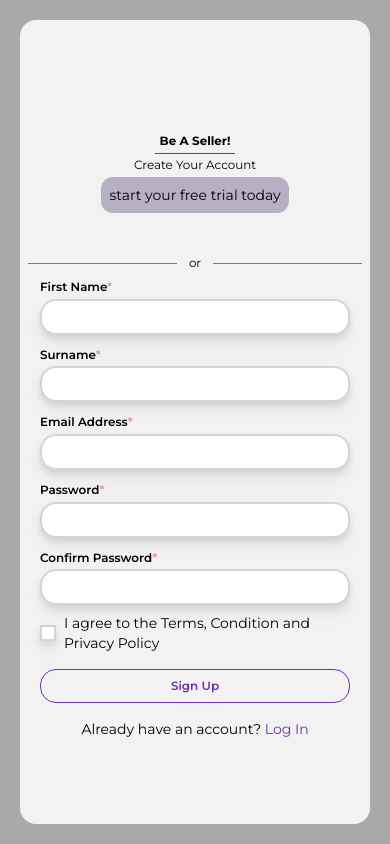
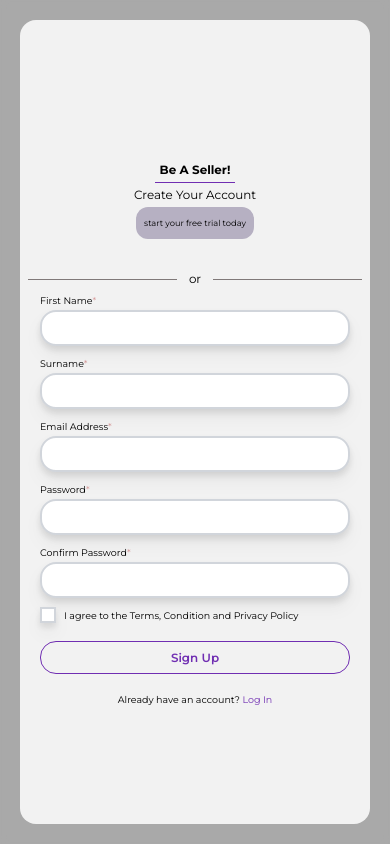
Before and after one commit to O-GDev/InfinityProductMarket, a React (Vite) app: page /signup in a window 390 px wide. Built offline with nearby package versions, Linux system fonts and the light colour scheme; some icons are missing.

Commit message:
responsiveness

```diff
--- a/src/screens/choosesociety.jsx
+++ b/src/screens/choosesociety.jsx
@@ -45,7 +45,8 @@ export default function Choosesociety() {
         </motion.div>
       </motion.div>
 
-      <div className='md:columns-2 md:mx-16 mx-5 my-12'>
+      <div className='md:columns-2 gap-12 md:flex md:mx-16 mx-5 my-12'>
+       <div>
        <h3 className='flex justify-center self-center font-bold py-1 pb-5'>INFINITY PRODUCT PLACE</h3>
 
 <div className='md:columns-2 md:flex rounded-xl h-full' style={{ backgroundColor: '#D3D3D3' }}>
@@ -87,6 +88,8 @@ export default function Choosesociety() {
     </Link>
   </div> */}
 </div>
+       </div>
+       <div>
        <h3 className='flex justify-center text-center font-bold py-1 md:pt-0 pt-10 pb-5'>INFINITY SERVICE PLACE</h3>
         <div className='md:columns-2 md:flex rounded-xl h-full' style={{ backgroundColor: '#D3D3D3' }}>
           <motion.div
@@ -125,7 +128,8 @@ export default function Choosesociety() {
 
         </div>
        </div>
-      <div className='flex justify-center self-center mx-5 mb-10'>
+      </div>
+      <div className='flex justify-center self-center mx-5 my-10'>
         <h3 className='font-bold px-1'>NOTE: </h3>
         <h4> Switch between account at user settings.....</h4>
       </div>
--- a/src/screens/signuppage.jsx
+++ b/src/screens/signuppage.jsx
@@ -21,20 +21,20 @@ function Signuppage(props) {
                     <div className='pl-10 cursor-pointer' onClick={() => navigate('/choosesociety')} >
          <Icon icon="lets-icons:arrow-left-long-light" width='2rem' height='2rem' />
          </div>
-                            <h3 className='font-md font-bold flex justify-center self-center '>Be A Seller!</h3>
+                            <h3 className='md:font-md font-sm font-bold flex justify-center self-center '>Be A Seller!</h3>
                             <div className='flex justify-center self-center'>
                                 <div className='' style={{ height: 0.5, width: 80, backgroundColor: '#702EB2' }}></div>
                             </div>
                             <h1 className='flex justify-center self-center'>Create Your Account</h1>
                             <div className='flex justify-center self-center'>
                                 <div className='p-2 rounded-xl' style={{ backgroundColor: '#B6B0C2', }}>
-                                    <h6 className='flex justify-center self-center text-sm'>start your free trial today</h6>
+                                    <h6 className='flex justify-center self-center text-[70%]'>start your free trial today</h6>
                                 </div>
                             </div>
                             <div className='flex justify-center self-center py-1'>
                                 <div className='flex'>
-                                    <Icon icon="flat-color-icons:google" width='30px' height='30px' />
-                                    <Icon icon="heroicons:cloud-20-solid" width='30px' height='30px' style={{ color: '#327abd', marginLeft: 5 }} />
+                                    <Icon icon="flat-color-icons:google" width='20px' height='20px' />
+                                    <Icon icon="heroicons:cloud-20-solid" width='20px' height='20px' style={{ color: '#327abd', marginLeft: 5 }} />
                                     {/* <div> <h4>+234</h4> </div> */}
                                 </div>
                             </div>
@@ -52,34 +52,34 @@ function Signuppage(props) {
                             <div className='md:px-10 px-5 '>
                                 <div className='md:flex justify-between md:my-2 max-w-full'>
                                     <div className='w-full md:px-3'>
-                                        <h5 className='font-semibold'>First Name<span style={{ color: '#D69999' }}>*</span></h5>
+                                        <h5 className='font-md text-[80%]'>First Name<span style={{ color: '#D69999' }}>*</span></h5>
                                         <input name='fName' className='rounded-2xl bg-white drop-shadow-lg border-gray-300 border-2 px-2 py-1 w-full ' style={{}} />
                                     </div>
                                     <div className='w-full md:px-3 my-2 md:my-0'>
-                                        <h5 className='font-semibold'>Surname<span style={{ color: '#D69999' }}>*</span></h5>
+                                        <h5 className='font-md text-[80%]'>Surname<span style={{ color: '#D69999' }}>*</span></h5>
                                         <input name='fName' className='rounded-2xl bg-white drop-shadow-lg border-gray-300 border-2 px-2 py-1 w-full ' style={{}} />
                                     </div>
                                 </div>
 
                                 <div className='my-2 md:px-3 md:my-0'>
-                                    <h5 className='font-semibold'>Email Address<span style={{ color: '#D69999' }}>*</span></h5>
+                                    <h5 className='font-md text-[80%]'>Email Address<span style={{ color: '#D69999' }}>*</span></h5>
                                     <input name='fName' className='rounded-2xl bg-white drop-shadow-lg border-gray-300 border-2 px-2 py-1 w-full' style={{}} />
                                 </div>
 
                                 <div className='md:flex justify-between my-2 max-w-full'>
                                     <div className='w-full md:px-3'>
-                                        <h5 className='font-semibold'>Password<span style={{ color: '#D69999' }}>*</span></h5>
+                                        <h5 className='font-md text-[80%]'>Password<span style={{ color: '#D69999' }}>*</span></h5>
                                         <input name='fName' className='rounded-2xl bg-white drop-shadow-lg border-gray-300 border-2 px-2 py-1 w-full' style={{}} />
                                     </div>
                                     <div className='w-full md:px-3 my-2 md:my-0'>
-                                        <h5 className='font-semibold'>Confirm Password<span style={{ color: '#D69999' }}>*</span></h5>
+                                        <h5 className='font-md text-[80%]'>Confirm Password<span style={{ color: '#D69999' }}>*</span></h5>
                                         <input name='fName' className='rounded-2xl bg-white drop-shadow-lg border-gray-300 border-2 px-2 py-1 w-full' style={{}} />
                                     </div>
                                 </div>
 
                                 <div className='flex self-center md:px-3'>
                                     <input type='checkbox' className='self-center mr-2 bg-white drop-shadow-lg border-gray-300 border-2' />
-                                    <h5 className='text-sm'>I agree to the Terms, Condition and Privacy Policy</h5>
+                                    <h5 className='text-[80%]'>I agree to the Terms, Condition and Privacy Policy</h5>
                                 </div>
 
                                 <div className='py-4 mx:px-40 '>
@@ -90,7 +90,7 @@ function Signuppage(props) {
                                     </Link>
                                 </div>
                                 <div className='flex justify-center'>
-                                    <h4 className='pb-2 text-sm'>Already have an account? <span style={{ color: '#702EB2' }}>Log In</span></h4>
+                                    <h4 className='pb-2 text-[80%]'>Already have an account? <span style={{ color: '#702EB2' }}>Log In</span></h4>
                                 </div>
 
                             </div>
```
Lines whose indentation alone changed are shown as unchanged.
